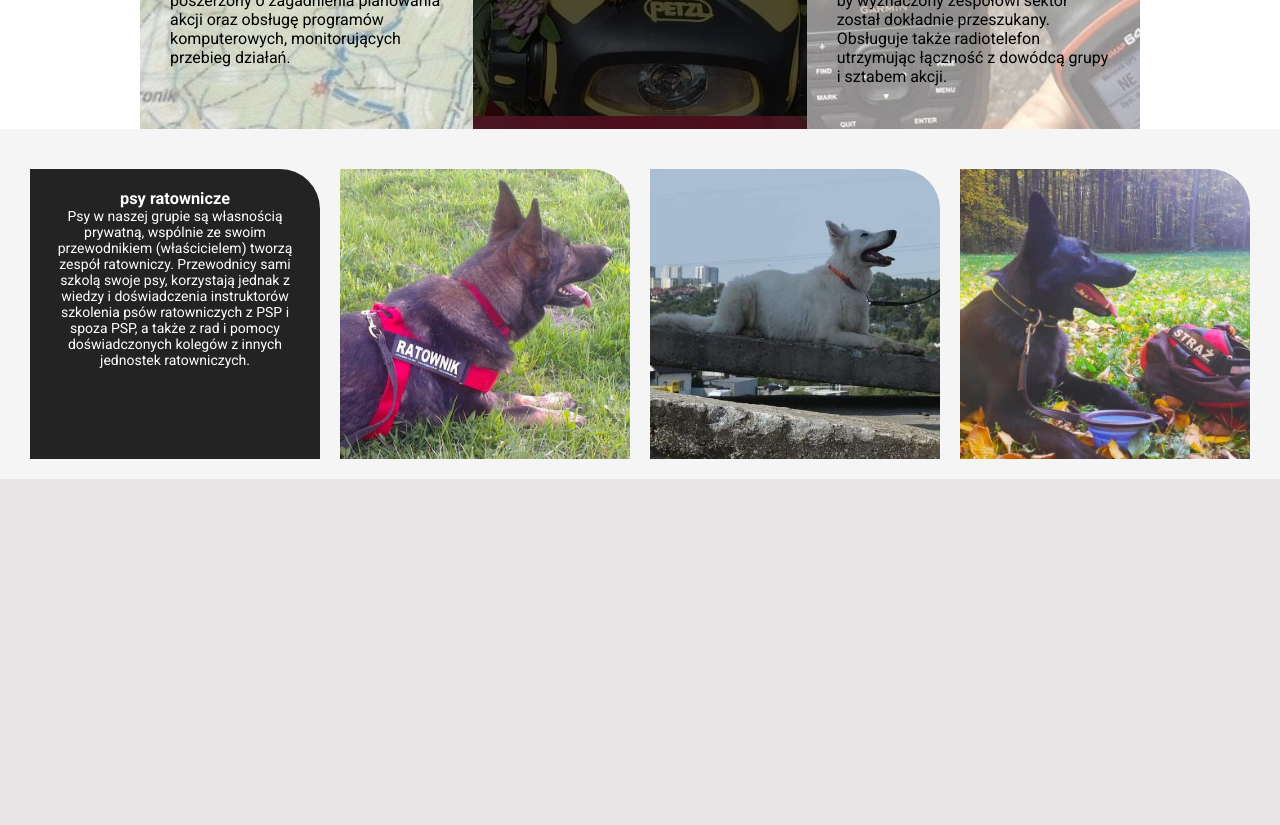
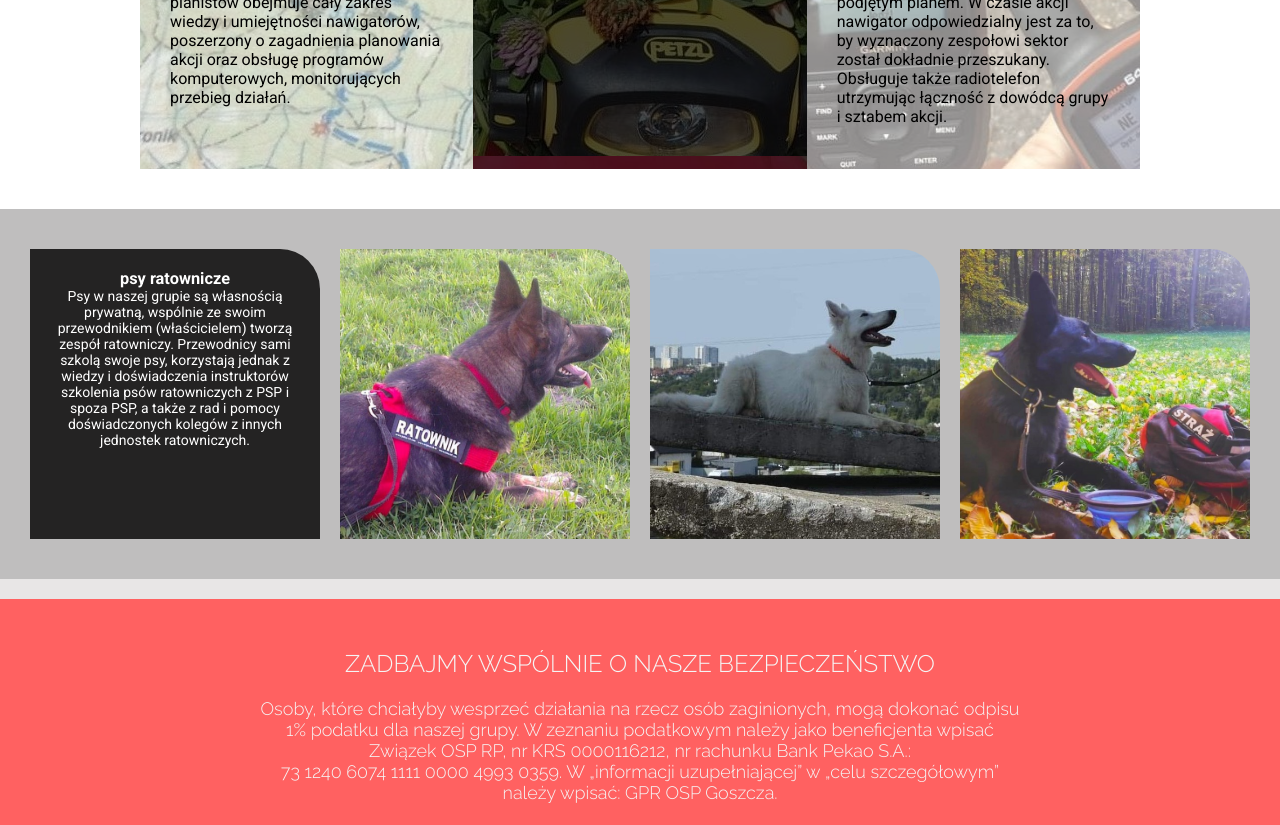
Before and after one commit to KatarzynaZapala/OSP-Goszcza-website, a React (Create React App) app in the folder osp-app/: page / in a window 1280 px wide. Shown: the part 2640-3465 px from the top of the page. Before the commit the page ends 3119 px from the top, so only its background shows below. Built offline with nearby package versions, Linux system fonts and the light colour scheme.

Commit message:
add donateSection

```diff
--- a/osp-app/src/App.js
+++ b/osp-app/src/App.js
@@ -9,6 +9,7 @@ import FireFightersSection from "./js/FireFitersSection";
 import Map from "./js/Map"
 import ActionSection from "./js/ActionSection";
 import DogsSection from "./js/DogsSection";
+import DonateSection from "./js/DonateSection";
 
 
 function App() {
@@ -24,6 +25,7 @@ function App() {
             <FireFightersSection/>
             <ActionSection/>
             <DogsSection/>
+            <DonateSection/>
 
 
         </>
--- a/osp-app/src/App.scss
+++ b/osp-app/src/App.scss
@@ -13,3 +13,4 @@
 @import "scss/elements/fireFightersSection";
 @import "scss/elements/actionSection";
 @import "scss/elements/dogsSection";
+@import "scss/elements/donateSection";
--- a/osp-app/src/js/AlarmNumbers.js
+++ b/osp-app/src/js/AlarmNumbers.js
@@ -10,7 +10,9 @@ export default class AlarmNumbers extends Component {
         return (
             <div className="alarm_num_container">
                 <div className="alarm_pict">
+                    <a href="tel:112">
                     <img className="phone_pict" src={TelefonAlarmowy1} alt="telefon"/>
+                    </a>
                 </div>
                 <div className="alarm_text">
                     <p>telefony alarmowe <br/> 112 , 988</p>
--- a/osp-app/src/js/DogsSection.js
+++ b/osp-app/src/js/DogsSection.js
@@ -5,7 +5,7 @@ import React, {Component} from "react";
 export default class DogsSection extends Component {
     render() {
         return (
-            <div className="section_dog_container">
+            <div className="section_dog_container" id="dogs">
                 <div className="dog_container">
                 <div className="dog_box">
                     <div className="dog_header">
--- /dev/null
+++ b/osp-app/src/js/DonateSection.js
@@ -0,0 +1,15 @@
+import React, {Component} from 'react';
+
+export  default class DonateSection extends Component {
+    render () {
+        return (
+            <section className="donate_section_container">
+                <div className="donate_container">
+                    <h2 className="donate_header">zadbajmy wspólnie o nasze bezpieczeństwo</h2>
+                    <p className="donate_text">Osoby, które chciałyby wesprzeć działania na rzecz osób zaginionych, mogą dokonać odpisu <br/>1% podatku dla naszej grupy. W zeznaniu podatkowym należy jako beneficjenta wpisać <br/>Związek OSP RP, nr KRS 0000116212, nr rachunku Bank Pekao S.A.: <br/>73 1240 6074 1111 0000 4993 0359. W „informacji uzupełniającej” w „celu szczegółowym” <br/>należy wpisać: GPR OSP Goszcza. <br/><br/> Można także dokonać darowizny dla naszej grupy na konto OSP Goszcza: <br/>49 8589 0006 0160 0680 2701 0001 z dopiskiem: GPR Goszcza</p>
+                </div>
+
+            </section>
+        )
+    }
+}
--- a/osp-app/src/scss/elements/_actionSection.scss
+++ b/osp-app/src/scss/elements/_actionSection.scss
@@ -19,6 +19,7 @@
     justify-content: center;
     width: 1000px;
     margin-top: 40px;
+    margin-bottom: 40px;
 
   }
 
--- a/osp-app/src/scss/elements/_base.scss
+++ b/osp-app/src/scss/elements/_base.scss
@@ -5,6 +5,7 @@
   box-sizing: border-box;
   margin: 0 auto;
   padding: 0;
+
 }
 
 body {
--- a/osp-app/src/scss/elements/_dogsSection.scss
+++ b/osp-app/src/scss/elements/_dogsSection.scss
@@ -9,6 +9,9 @@
   background-color: $section-color;
   @include tablet {
     justify-content: flex-start;
+  }
+  @include notebook {
+    padding-bottom: 20px;
   }
 
   .dog_container {
--- /dev/null
+++ b/osp-app/src/scss/elements/_donateSection.scss
@@ -0,0 +1,40 @@
+@import "./src/scss/settings/index";
+@import "./src/scss/settings/mixins";
+
+.donate_section_container {
+  margin-top: 20px;
+  box-sizing: border-box;
+  background-color: $column-red-color;
+  font-family: 'Raleway', sans-serif;
+  text-align: center;
+  color: whitesmoke;
+  height: 320px;
+
+
+
+  @include tablet{
+    padding-top: 5px;
+    padding-bottom: 5px;
+    font-size: 16px;
+  }
+  @include notebook{
+    font-size: 16px;
+
+  }
+  .donate_container {
+    max-width: 800px;
+    margin: 0 auto ;
+    padding-top: 50px;
+
+    .donate_header {
+      padding-bottom: 20px;
+      text-transform: uppercase;
+      font-weight: 300;
+    }
+    .donate_text {
+      font-weight: 300;
+      font-size: 18px;
+    }
+  }
+
+}
--- a/osp-app/src/scss/elements/_fireFightersSection.scss
+++ b/osp-app/src/scss/elements/_fireFightersSection.scss
@@ -17,6 +17,7 @@
     width: 1000px;
     margin-top: 40px;
     flex-wrap: wrap-reverse;
+    padding-bottom: 40px;
 
     .fire__box {
       width: 425px;
--- a/osp-app/src/scss/main.scss
+++ b/osp-app/src/scss/main.scss
@@ -10,3 +10,4 @@
 @import "elements/fireFightersSection";
 @import "elements/actionSection";
 @import "elements/dogsSection";
+@import "elements/donateSection";
--- a/osp-app/src/scss/settings/colors.scss
+++ b/osp-app/src/scss/settings/colors.scss
@@ -1,6 +1,6 @@
 $body-color: #E8E6E6;
 $header-color: #99300F;
-$section-color: #f5f5f5;
+$section-color: #bfbebe;
 $font-black-color: #000000;
 $font-white-color: #FFFFFF;
 $font-red-color: #FF6161;
```
